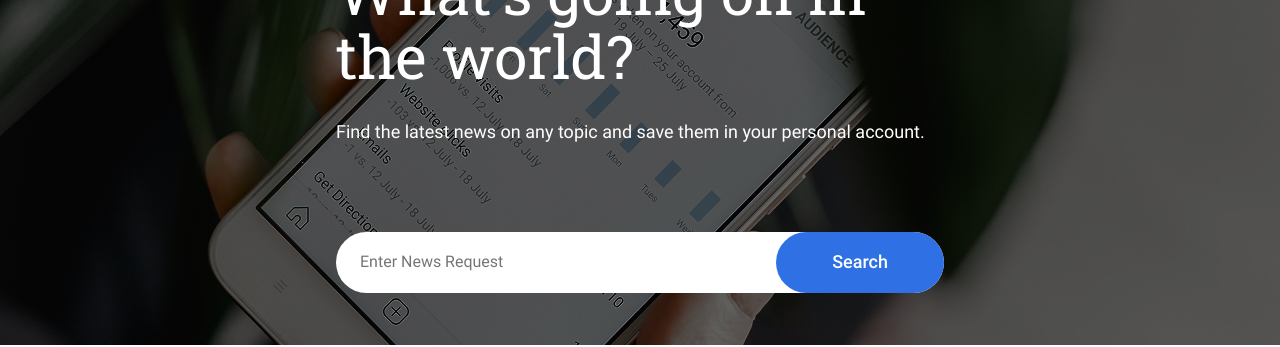
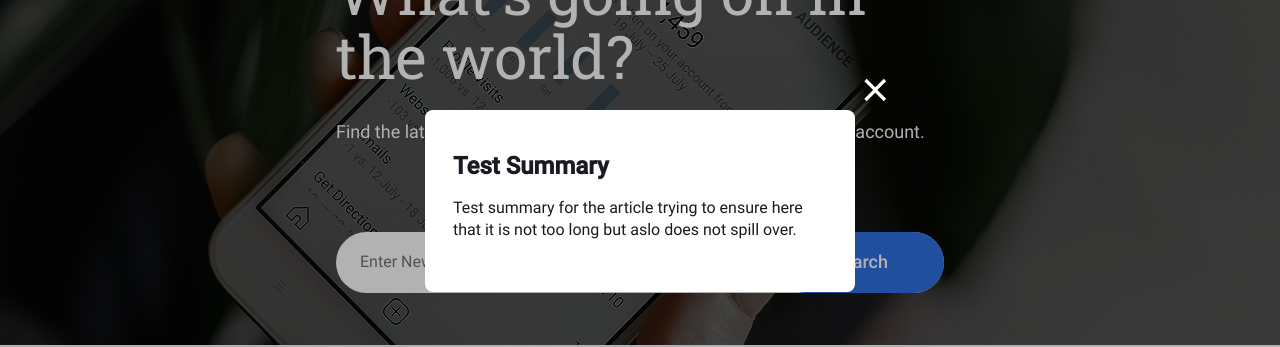
Before and after one commit to adilmkhan/se_project_react01, a React (Vite) app: page / in a window 1280 px wide. Shown: the part 199-546 px from the top of the page. Built offline with nearby package versions, Linux system fonts and the light colour scheme; no server answers.

Commit message:
summaryModal updates

```diff
--- a/src/components/App/App.jsx
+++ b/src/components/App/App.jsx
@@ -38,7 +38,14 @@ function App() {
 
   const [savedArticles, setSavedArticles] = useState([]);
 
-  const [selectedArticle, setSelectedArticle] = useState({});
+  const [selectedArticle, setSelectedArticle] = useState({
+    // TODO: remove test data once done testing
+    id: 2,
+    title: "Test",
+    description: "This is a test description",
+    summary:
+      "Test summary for the article trying to ensure here that it is not too long but aslo does not spill over.",
+  });
 
   const [visibleCount, setVisibleCount] = useState(3);
 
@@ -48,7 +55,7 @@ function App() {
 
   const [newsIsLoading, setNewsIsLoading] = useState(false);
 
-  const [activeModal, setActiveModal] = useState("");
+  const [activeModal, setActiveModal] = useState("summarymodal");
 
   const [isLoggedIn, setIsLoggedIn] = useState(false);
 
@@ -88,7 +95,6 @@ function App() {
       .catch((error) => {
         console.error(error);
       });
-    setSelectedArticle(article);
   };
 
   const handleNewsRequest = (searchFormData) => {
--- a/src/components/ModalWithForm/ModalWithForm.css
+++ b/src/components/ModalWithForm/ModalWithForm.css
@@ -200,6 +200,7 @@
   font-family: "Roboto", sans-serif;
   font-weight: 400;
   font-size: 16px;
+  margin: 16px 28px;
   line-height: 22px;
   color: rgba(26, 27, 34, 1);
   overflow: hidden;
--- a/src/components/Saved/Saved.jsx
+++ b/src/components/Saved/Saved.jsx
@@ -52,7 +52,7 @@ function Saved({ savedArticles, onRemoveItem, summary }) {
                     onRemoveItem={onRemoveItem}
                     key={article._id}
                     article={article}
-                    summary={summary}
+                    onSummary={summary}
                   />
                 );
               })}
--- a/src/components/SavedNewsCard/SavedNewsCard.jsx
+++ b/src/components/SavedNewsCard/SavedNewsCard.jsx
@@ -1,7 +1,7 @@
 import "./SavedNewsCard.css";
 import defaultImage from "../../assets/placeholder_image.avif";
 
-function SavedNewsCard({ article, onRemoveItem, summary }) {
+function SavedNewsCard({ article, onRemoveItem, onSummary }) {
   const formatDate = (dateString) => {
     const date = new Date(dateString);
     return date.toLocaleDateString("en-US", {
@@ -20,7 +20,7 @@ function SavedNewsCard({ article, onRemoveItem, summary }) {
           className="news-card__delete-btn"
         ></button>
         <button
-          onClick={summary}
+          onClick={() => onSummary(article)}
           type="button"
           className="news-card__summary-btn"
         ></button>
--- a/src/components/SummaryModal/SummaryModal.jsx
+++ b/src/components/SummaryModal/SummaryModal.jsx
@@ -11,7 +11,7 @@ function SummaryModal({ isOpen, handleCloseClick, article }) {
           aria-label="Close modal"
         ></button>
         <h2 className="modal__form-title modal__regiser-success-title">
-          {article.title}
+          {article.title} Summary
         </h2>
         <p className="modal__summary-text">{article.summary}</p>
       </div>
```
